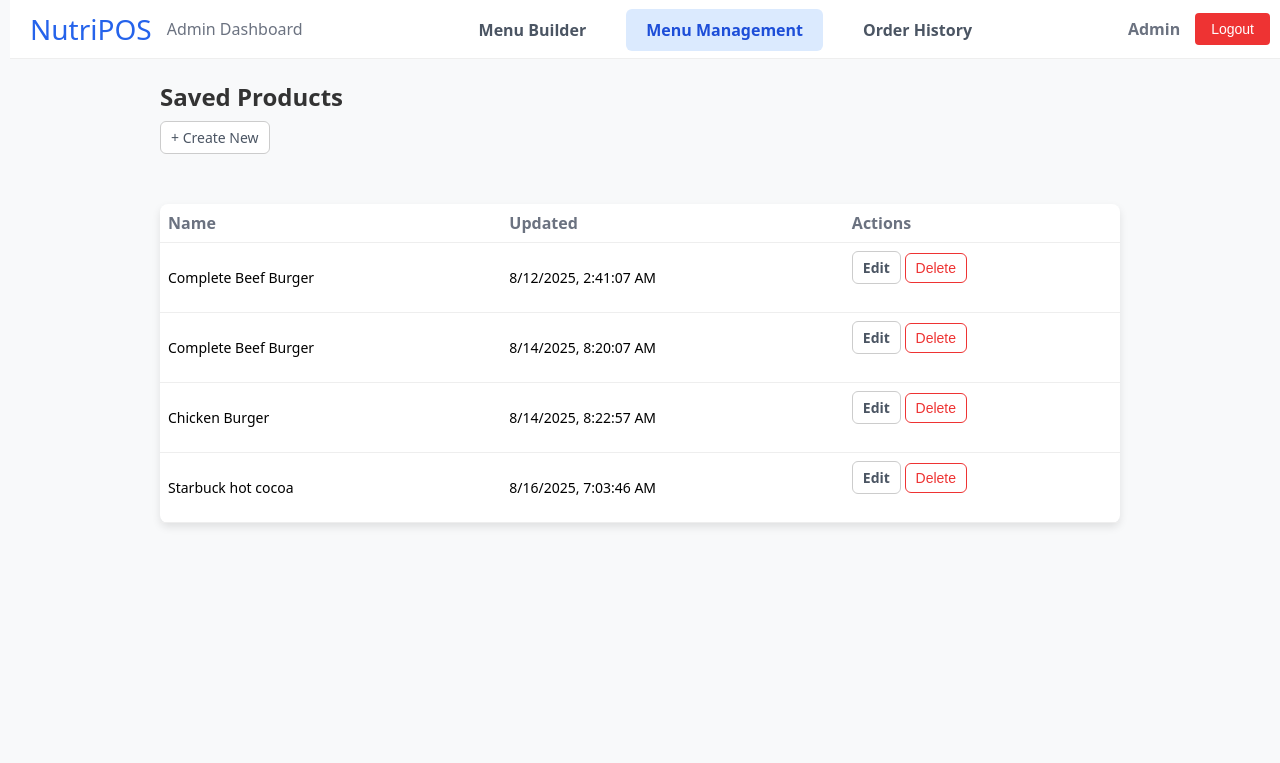
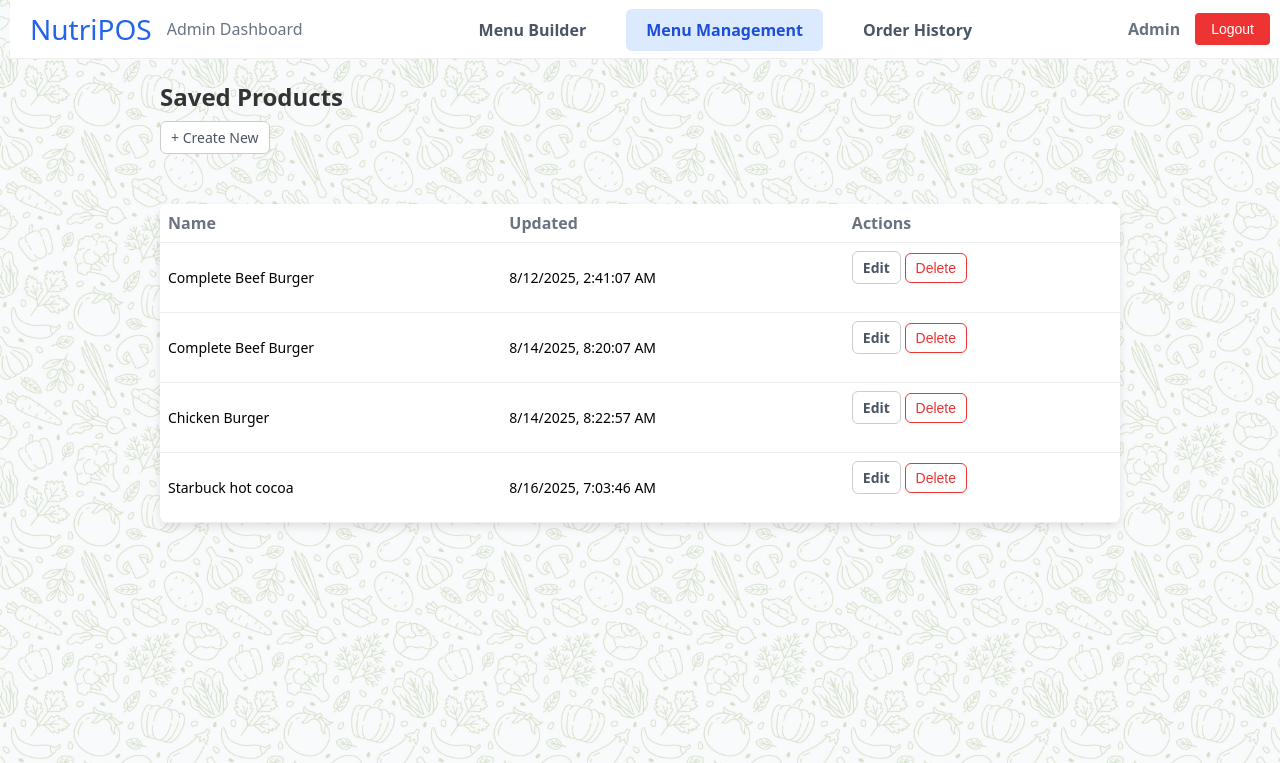
Before and after one commit to saaduly101/KP628---NutriPOS, a PHP site: page /public/products.html in a window 1280 px wide. Shown: the top 763 px of the page. Run offline with PHP 8.4, Linux system fonts and the light colour scheme.

Commit message:
background image

```diff
--- a/NUTRIPOS/public/style.css
+++ b/NUTRIPOS/public/style.css
@@ -5,6 +5,19 @@ body {
     padding: 0 16px;
     background-color: #f8f9fa;
 }
+
+/* ADDED BACKGROUND IMAGE */
+body::before{
+    content: "";
+    position: fixed; inset: 0;
+    background: url("../assets/nutr-bg.jpg") repeat;
+    background-size: 420px 420px;   /* scale */
+    opacity: .2;                   /* fade strength */
+    pointer-events: none;           /* don’t block clicks */
+    z-index: -1;                    /* sit behind content */
+  }
+
+
 h1, h2, h3 {
     margin-top: 80px;
     margin-bottom: 8px;
```
Also changed, not shown: NUTRIPOS/assets/nutr-bg.jpg (added).
